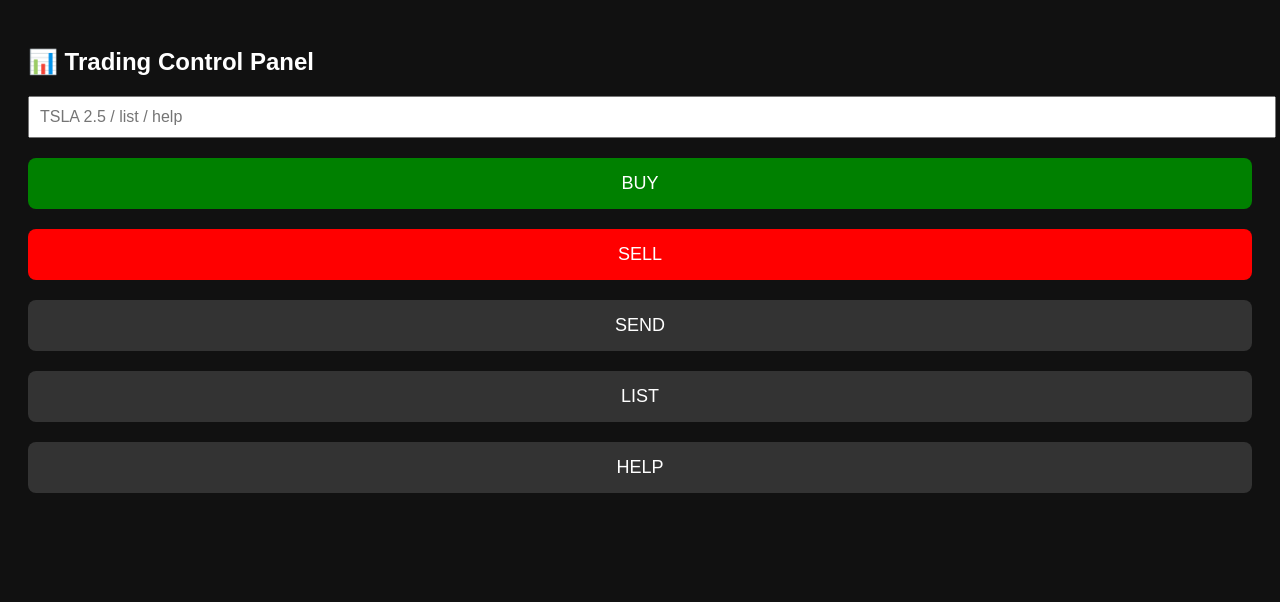
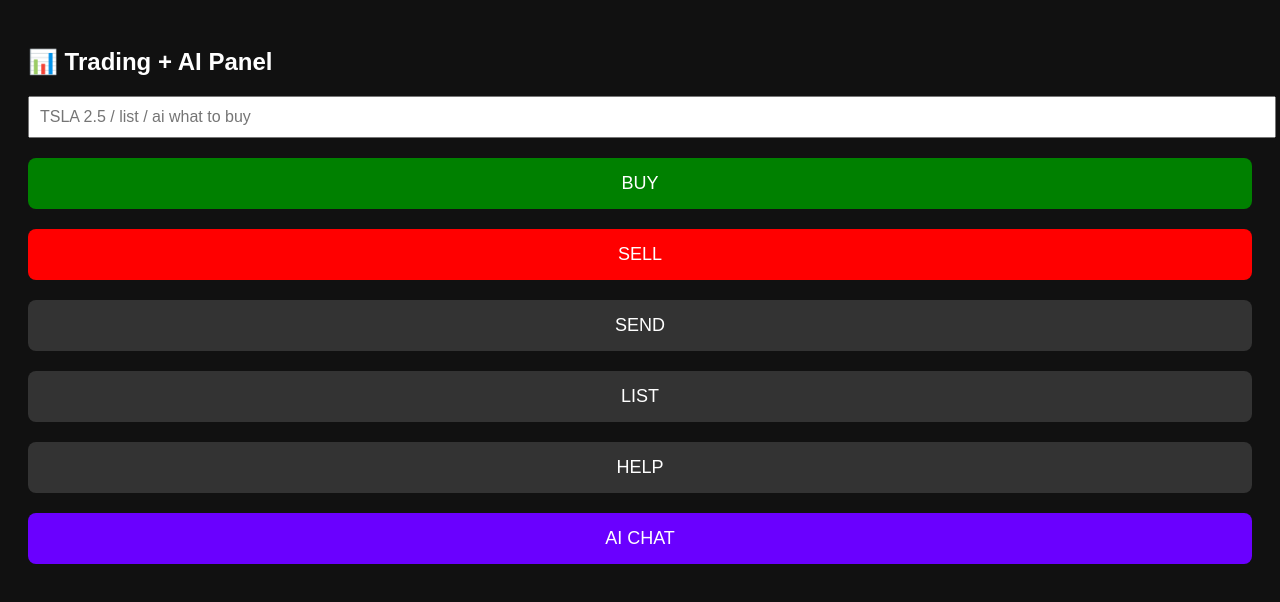
Before and after one commit to SpacRobert/trading-fe, a plain HTML site: page index.html in a window 1280 px wide. Drawn offline with Linux system fonts and the light colour scheme.

Commit message:
Update index.html

```diff
--- a/index.html
+++ b/index.html
@@ -25,6 +25,7 @@
     .buy { background: green; color: white; }
     .sell { background: red; color: white; }
     .cmd { background: #333; color: white; }
+    .ai { background: #6a00ff; color: white; }
 
     input {
       width: 100%;
@@ -37,19 +38,38 @@
 
 <body>
 
-<h2>📊 Trading Control Panel</h2>
+<h2>📊 Trading + AI Panel</h2>
 
-<input id="cmd" placeholder="TSLA 2.5 / list / help">
+<input id="cmd" placeholder="TSLA 2.5 / list / ai what to buy">
 
-<button class="buy" onclick="send('buy ' + document.getElementById('cmd').value)">BUY</button>
+<button class="buy"
+onclick="send('buy ' + document.getElementById('cmd').value)">
+BUY
+</button>
 
-<button class="sell" onclick="send('sell ' + document.getElementById('cmd').value)">SELL</button>
+<button class="sell"
+onclick="send('sell ' + document.getElementById('cmd').value)">
+SELL
+</button>
 
-<button class="cmd" onclick="send(document.getElementById('cmd').value)">SEND</button>
+<button class="cmd"
+onclick="send(document.getElementById('cmd').value)">
+SEND
+</button>
 
-<button class="cmd" onclick="send('list')">LIST</button>
+<button class="cmd" onclick="send('list')">
+LIST
+</button>
 
-<button class="cmd" onclick="send('help')">HELP</button>
+<button class="cmd" onclick="send('help')">
+HELP
+</button>
+
+<!-- 🧠 AI BUTTON -->
+<button class="ai"
+onclick="send('ai ' + document.getElementById('cmd').value)">
+AI CHAT
+</button>
 
 <script>
 const TOPIC = "agent-commands";
```
